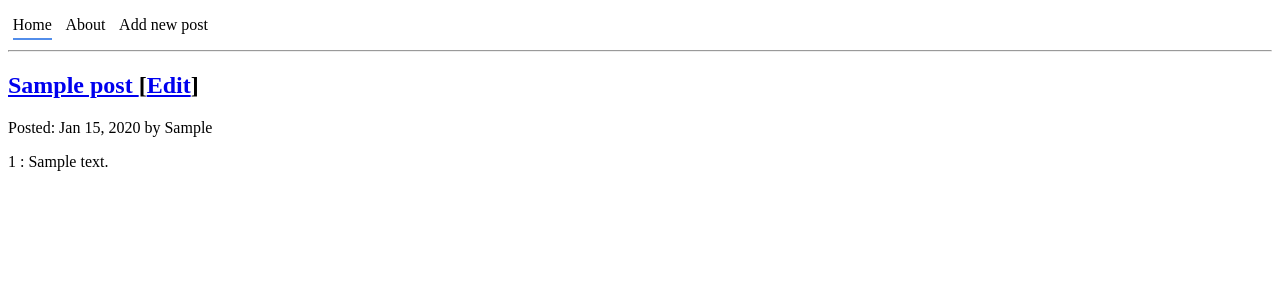
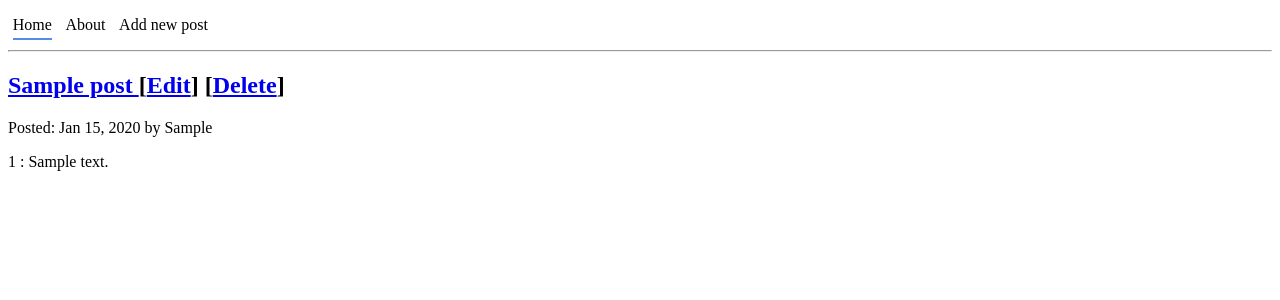
Before and after one commit to gurnitha/2025-dj5-blog-platform, a Django app: page / in a window 1280 px wide. Shown: the top 300 px of the page. Run offline with Django 5.2, Linux system fonts and the light colour scheme; tables that the repository leaves empty hold one stand-in row (values such as "Sample post").

Commit message:
7.3 Deleting posts

```diff
--- a/apps/blog/urls.py
+++ b/apps/blog/urls.py
@@ -13,6 +13,7 @@ urlpatterns = [
 	path('', views.home_view, name='home'),
 	path('post/create/', views.post_create_view, name='create'),
 	path('post/edit/<int:pk>/', views.post_edit_view, name='edit'),
+	path('post/delete/<int:pk>/', views.post_delete_view, name='delete'),
 	path('post/<slug:slug>/', views.post_detail_view, name='detail'),
 	path('about/', views.about_view, name='about'),
 ]
--- a/apps/blog/views.py
+++ b/apps/blog/views.py
@@ -73,6 +73,28 @@ def post_edit_view(request, pk=None):
     return render(request, 'blog/edit.html', data)
 
 
+def post_delete_view(request, pk=None):
+    post = get_object_or_404(Post, pk=pk)
+
+    if request.method == 'POST':
+        form = CreatePostForm(request.POST, instance=post)
+        if form.is_valid():
+            post.delete()
+            return redirect('blog:home')
+
+    else:
+        form = CreatePostForm(instance=post)
+
+    data = {
+        'title':'Delete post',
+        'section':'blog_delete',
+        'post':post,
+        'form':form,
+    }
+
+    return render(request, 'blog/delete.html', data)
+
+
 def about_view(request):
     data = {'section':'about'}
     return render(request, 'blog/about.html', data)
--- a/templates/blog/home.html
+++ b/templates/blog/home.html
@@ -12,6 +12,7 @@
 					{{ post.title }}
 				</a>
 				[<a href="{% url 'blog:edit' pk=post.pk %}">Edit</a>]
+				[<a href="{% url 'blog:delete' pk=post.pk %}">Delete</a>]
 			</h2>
 			<p>
 				Posted: {{ post.date|date:"M j, Y"}}
```
Also changed, not shown: apps/blog/forms.py (+7 -0 lines), templates/blog/delete.html (added, +26 -0 lines), README.md.
